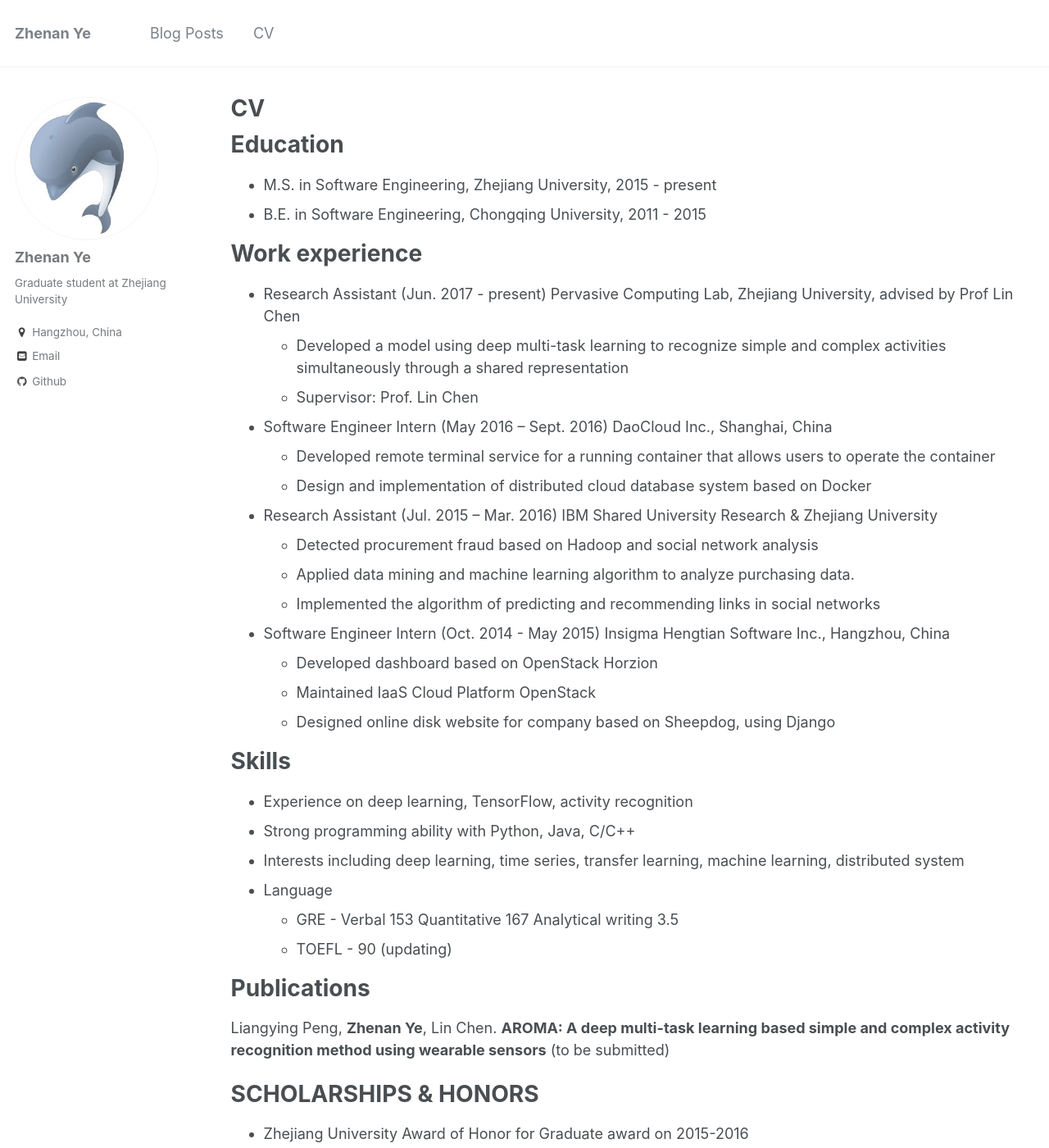
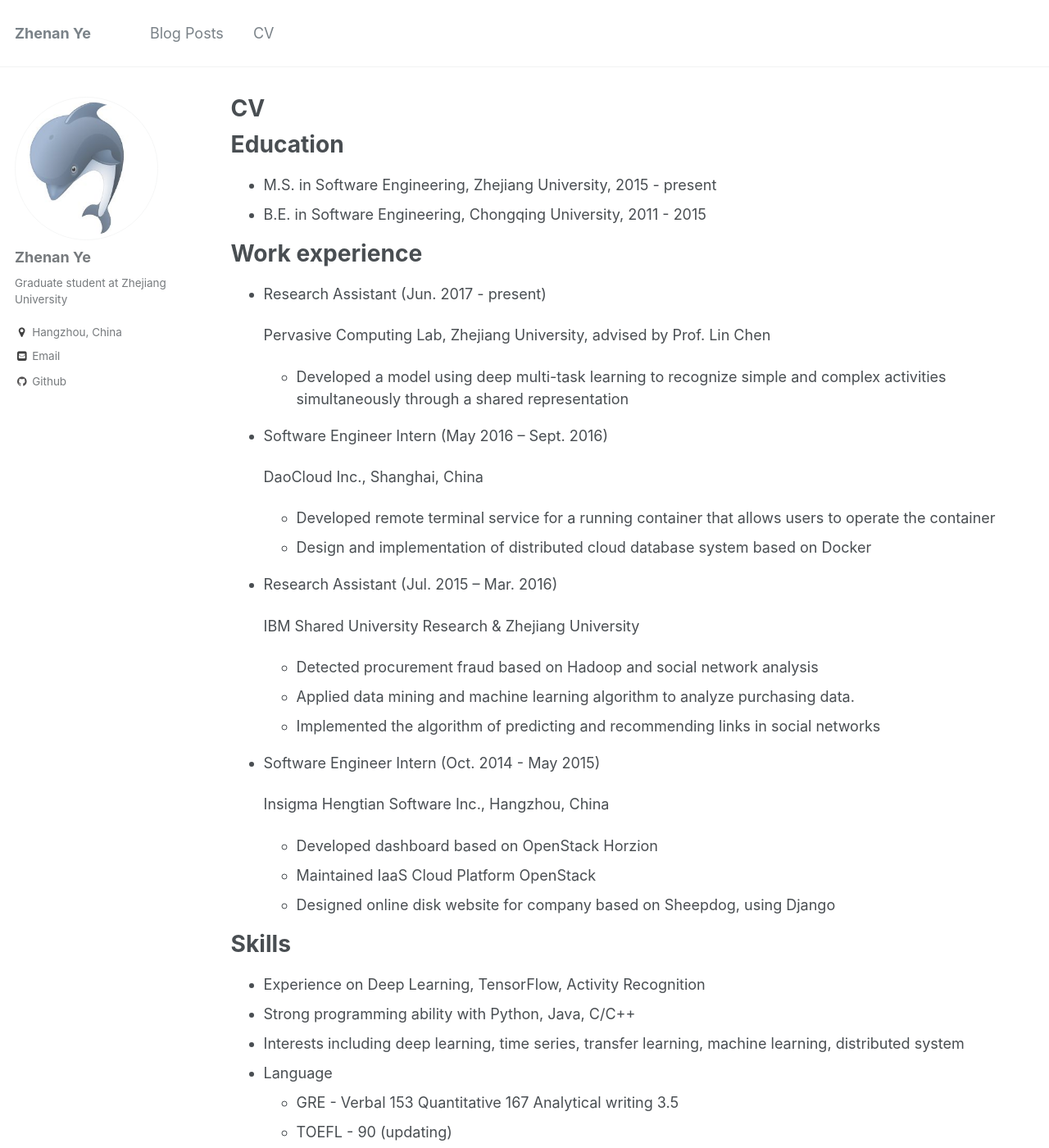
Before and after one commit to drewanye/drewanye.github.io, a Jekyll site: the page built from _pages/cv.md, in a window 1280 px wide and 1400 px high. Shown: the whole window at 82% size. Built offline with Jekyll 4.4.1, drawn with Linux system fonts in a browser that asks for light colours; comment, search, counter and statistics services are not loaded.

Commit message:
update cv

```diff
--- a/_pages/cv.md
+++ b/_pages/cv.md
@@ -17,12 +17,13 @@
 Work experience
 ======
 * Research Assistant	(Jun. 2017 - present)
-  Pervasive Computing Lab, Zhejiang University, advised by Prof Lin Chen
+
+  Pervasive Computing Lab, Zhejiang University, advised by Prof. Lin Chen
   * Developed a model using deep multi-task learning to recognize simple and
 complex activities simultaneously through a shared representation
-  * Supervisor: Prof. Lin Chen
 
 * Software Engineer Intern	(May 2016 – Sept. 2016)
+
   DaoCloud Inc., Shanghai, China
   * Developed remote terminal service for a running container that allows users to
 operate the container
@@ -30,12 +31,14 @@
 Docker
 
 * Research Assistant	(Jul. 2015 – Mar. 2016)
+
   IBM Shared University Research & Zhejiang University
   * Detected procurement fraud based on Hadoop and social network analysis
   * Applied data mining and machine learning algorithm to analyze purchasing data.
   * Implemented the algorithm of predicting and recommending links in social networks
 
 * Software Engineer Intern 	(Oct. 2014 - May 2015)
+
   Insigma Hengtian Software Inc., Hangzhou, China
   * Developed dashboard based on OpenStack Horzion
   * Maintained IaaS Cloud Platform OpenStack
@@ -43,7 +46,7 @@
 
 Skills
 ======
-* Experience on deep learning, TensorFlow, activity recognition
+* Experience on Deep Learning, TensorFlow, Activity Recognition
 * Strong programming ability with Python, Java, C/C++
 * Interests including deep learning, time series, transfer learning, machine learning, distributed system
 * Language
@@ -52,7 +55,8 @@
 
 Publications
 ======
-Liangying Peng, **Zhenan Ye**, Lin Chen. **AROMA: A deep multi-task learning based simple and complex activity recognition method using wearable sensors** (to be submitted)
+Liangying Peng, **Zhenan Ye**, Lin Chen. **AROMA: A deep multi-task learning based simple and complex activity recognition method using wearable sensors** (to be submitted) [code](https://github.com/drewanye/har-joint-model)
+![Figure 1](/images/posts/2017-09-23-aroma/har-joint-model.png){: .align-center}
 
 
 SCHOLARSHIPS & HONORS
```
Also changed, not shown: _pages/about.md (+1 -1 lines), _posts/2017-09-23-aroma.md (+4 -1 lines).
